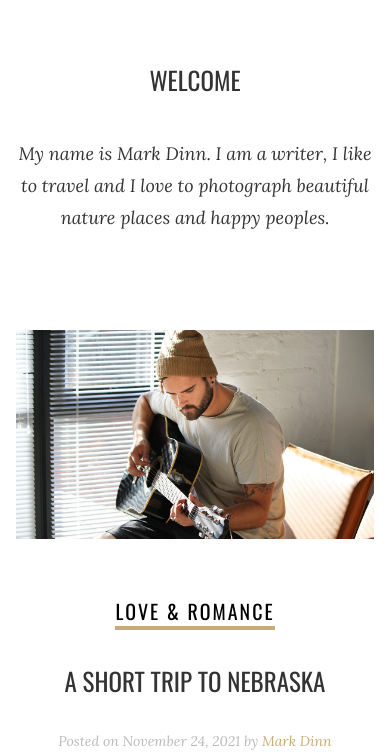
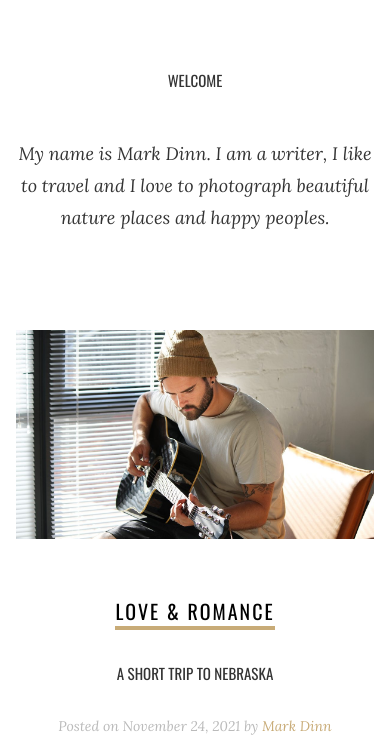
Before and after one commit to statichunt/techfeed-nextjs, a Next.js app: page / in a window 390 px wide. Shown: the part 335-1087 px from the top of the page. Built offline with nearby package versions, Linux system fonts and the light colour scheme.

Commit message:
fixed responsive heading issue

```diff
--- a/config/style.json
+++ b/config/style.json
@@ -36,7 +36,7 @@
       "small": "12px",
       "h1": "48px",
       "h2": "39px",
-      "h3": "31px",
+      "h3": 30,
       "h4": "25px",
       "h5": "20px",
       "h6": "16px"
--- a/styles/globals.css
+++ b/styles/globals.css
@@ -5,7 +5,7 @@
 @layer components {
   /* common class */
   .heading {
-    @apply md:text-h1 text-h4 font-primary text-textDark my-3 font-medium uppercase;
+    @apply md:text-h1 text-heading font-primary text-textDark my-3 font-medium uppercase;
   }
   .title {
     @apply font-primary text-h5 relative border-b-4 border-primaryColor cursor-pointer tracking-widest font-normal uppercase;
--- a/tailwind.config.js
+++ b/tailwind.config.js
@@ -1,6 +1,7 @@
 const themeStyle = require("./config/style.json");
 const primaryFont = themeStyle.font.fontFamily.primary.replace(/\+/g, " ");
 const secondaryFont = themeStyle.font.fontFamily.secondary.replace(/\+/g, " ");
+const heading = themeStyle.font.fontSize.h3 / 2;
 module.exports = {
   content: ["./pages/**/*.{js,ts,jsx,tsx}", "./component/**/*.{js,ts,jsx,tsx}"],
   variants: {
@@ -39,6 +40,7 @@ module.exports = {
         h4: themeStyle.font.fontSize.h4,
         h5: themeStyle.font.fontSize.h5,
         h6: themeStyle.font.fontSize.h6,
+        heading: heading + "px",
       },
       fontFamily: {
         primary: [
```
